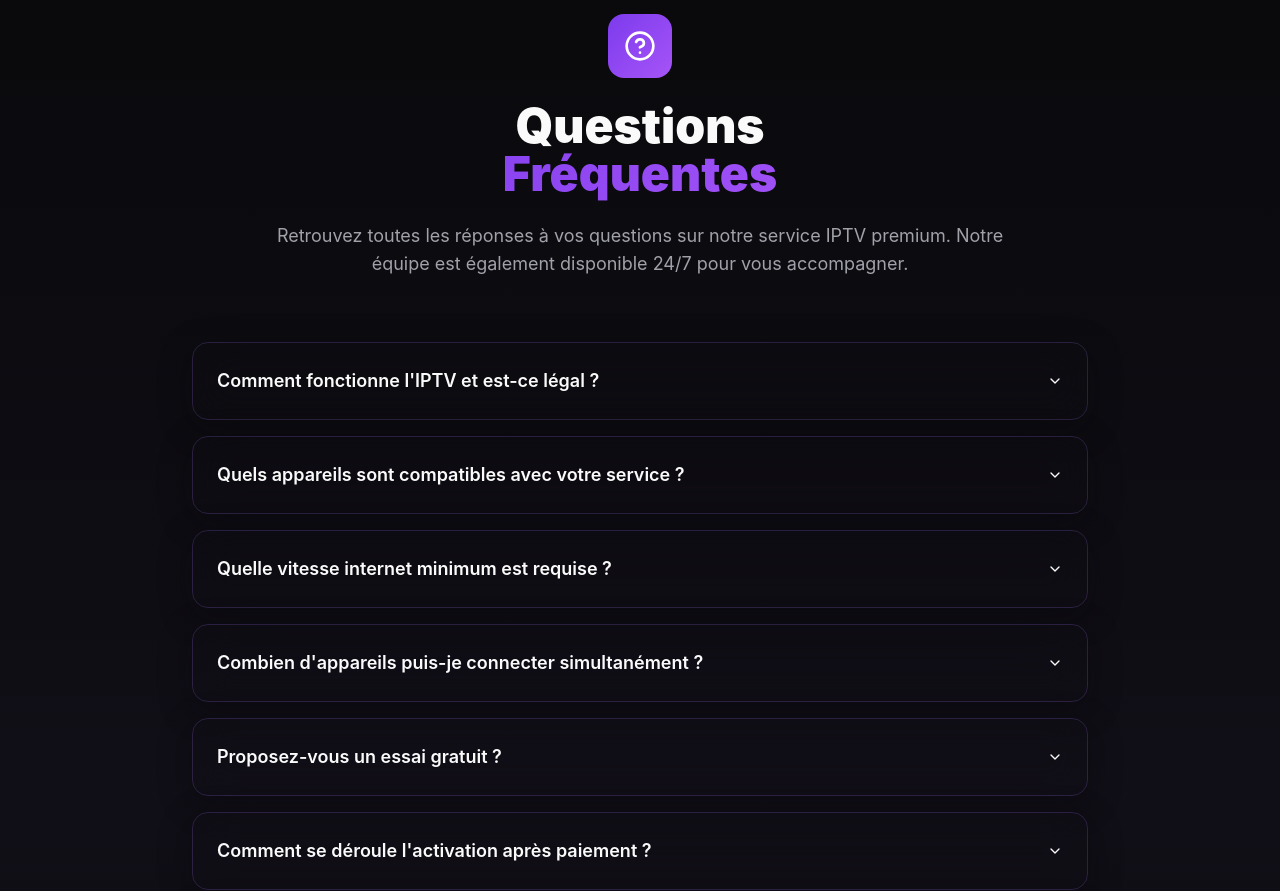
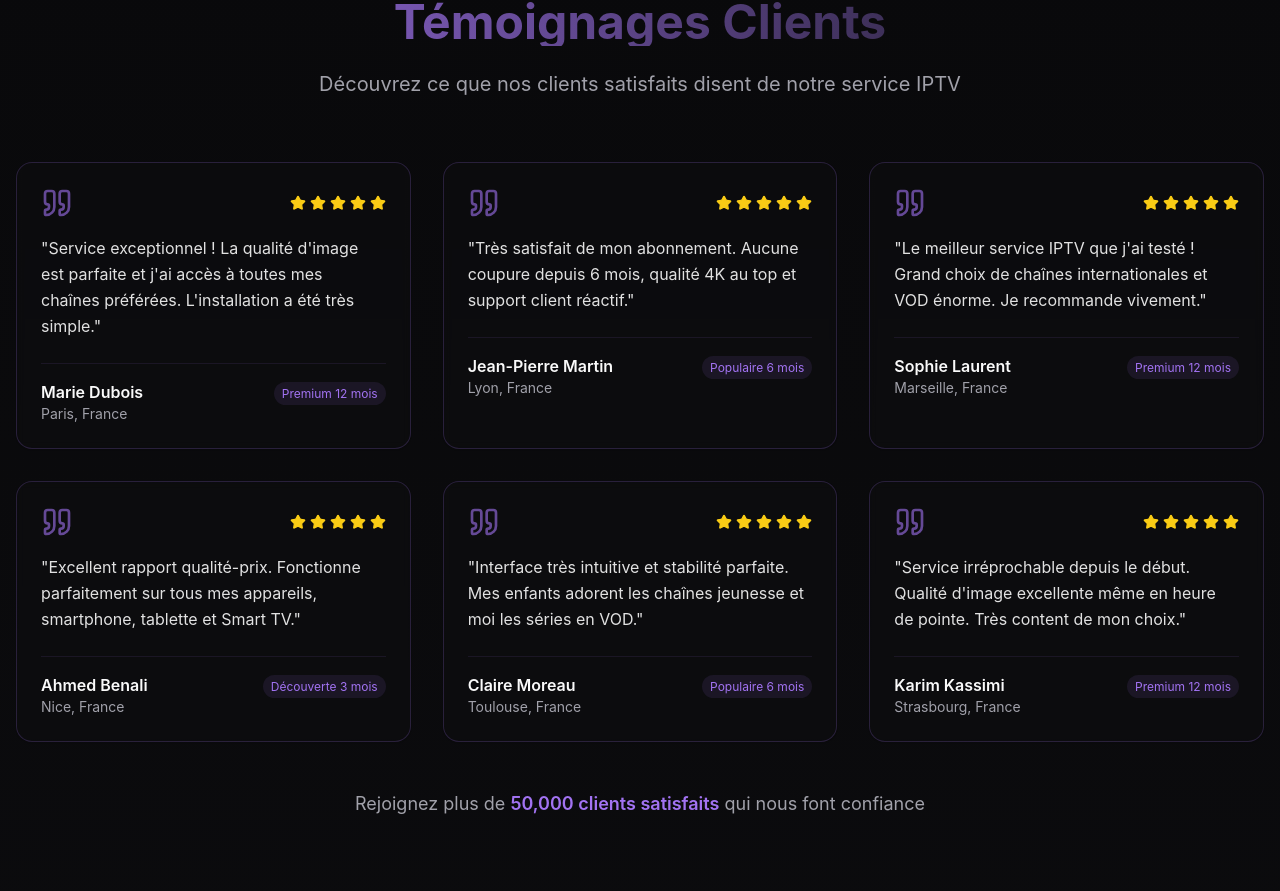
Before and after one commit to kdscrypto/IPTV-EXPRESS, a React (Vite) app: page / in a window 1280 px wide. Shown: the part 3290-4181 px from the top of the page. Built offline with nearby package versions, Linux system fonts and the light colour scheme; no server answers; the database is empty.

Commit message:
Add testimonials section
Add a testimonials section after the subscriptions section to display client testimonials.

```diff
--- /dev/null
+++ b/src/components/TestimonialsSection.tsx
@@ -0,0 +1,138 @@
+import { Star, Quote } from "lucide-react";
+import { Card, CardContent } from "@/components/ui/card";
+
+interface Testimonial {
+  id: number;
+  name: string;
+  location: string;
+  rating: number;
+  comment: string;
+  plan: string;
+}
+
+const TestimonialsSection = () => {
+  const testimonials: Testimonial[] = [
+    {
+      id: 1,
+      name: "Marie Dubois",
+      location: "Paris, France",
+      rating: 5,
+      comment: "Service exceptionnel ! La qualité d'image est parfaite et j'ai accès à toutes mes chaînes préférées. L'installation a été très simple.",
+      plan: "Premium 12 mois"
+    },
+    {
+      id: 2,
+      name: "Jean-Pierre Martin",
+      location: "Lyon, France",
+      rating: 5,
+      comment: "Très satisfait de mon abonnement. Aucune coupure depuis 6 mois, qualité 4K au top et support client réactif.",
+      plan: "Populaire 6 mois"
+    },
+    {
+      id: 3,
+      name: "Sophie Laurent",
+      location: "Marseille, France",
+      rating: 5,
+      comment: "Le meilleur service IPTV que j'ai testé ! Grand choix de chaînes internationales et VOD énorme. Je recommande vivement.",
+      plan: "Premium 12 mois"
+    },
+    {
+      id: 4,
+      name: "Ahmed Benali",
+      location: "Nice, France",
+      rating: 5,
+      comment: "Excellent rapport qualité-prix. Fonctionne parfaitement sur tous mes appareils, smartphone, tablette et Smart TV.",
+      plan: "Découverte 3 mois"
+    },
+    {
+      id: 5,
+      name: "Claire Moreau",
+      location: "Toulouse, France",
+      rating: 5,
+      comment: "Interface très intuitive et stabilité parfaite. Mes enfants adorent les chaînes jeunesse et moi les séries en VOD.",
+      plan: "Populaire 6 mois"
+    },
+    {
+      id: 6,
+      name: "Karim Kassimi",
+      location: "Strasbourg, France",
+      rating: 5,
+      comment: "Service irréprochable depuis le début. Qualité d'image excellente même en heure de pointe. Très content de mon choix.",
+      plan: "Premium 12 mois"
+    }
+  ];
+
+  const renderStars = (rating: number) => {
+    return Array.from({ length: 5 }, (_, index) => (
+      <Star
+        key={index}
+        className={`w-4 h-4 ${
+          index < rating ? "fill-yellow-400 text-yellow-400" : "text-gray-300"
+        }`}
+      />
+    ));
+  };
+
+  return (
+    <section className="py-20 bg-gradient-to-b from-background to-muted/20">
+      <div className="container mx-auto px-4">
+        <div className="text-center mb-16">
+          <h2 className="text-4xl md:text-5xl font-bold mb-6 bg-gradient-to-r from-primary to-secondary bg-clip-text text-transparent">
+            Témoignages Clients
+          </h2>
+          <p className="text-xl text-muted-foreground max-w-3xl mx-auto">
+            Découvrez ce que nos clients satisfaits disent de notre service IPTV
+          </p>
+        </div>
+
+        <div className="grid grid-cols-1 md:grid-cols-2 lg:grid-cols-3 gap-8">
+          {testimonials.map((testimonial) => (
+            <Card
+              key={testimonial.id}
+              className="bg-card/50 backdrop-blur-sm border-primary/20 hover:shadow-lg transition-all duration-300 hover:border-primary/40"
+            >
+              <CardContent className="p-6">
+                <div className="flex items-center justify-between mb-4">
+                  <Quote className="w-8 h-8 text-primary/60" />
+                  <div className="flex gap-1">
+                    {renderStars(testimonial.rating)}
+                  </div>
+                </div>
+
+                <p className="text-foreground/90 mb-6 leading-relaxed">
+                  "{testimonial.comment}"
+                </p>
+
+                <div className="border-t border-primary/10 pt-4">
+                  <div className="flex justify-between items-start">
+                    <div>
+                      <h4 className="font-semibold text-foreground">
+                        {testimonial.name}
+                      </h4>
+                      <p className="text-sm text-muted-foreground">
+                        {testimonial.location}
+                      </p>
+                    </div>
+                    <div className="text-right">
+                      <span className="text-xs bg-primary/10 text-primary px-2 py-1 rounded-full">
+                        {testimonial.plan}
+                      </span>
+                    </div>
+                  </div>
+                </div>
+              </CardContent>
+            </Card>
+          ))}
+        </div>
+
+        <div className="text-center mt-12">
+          <p className="text-lg text-muted-foreground">
+            Rejoignez plus de <span className="font-semibold text-primary">50,000 clients satisfaits</span> qui nous font confiance
+          </p>
+        </div>
+      </div>
+    </section>
+  );
+};
+
+export default TestimonialsSection;
--- a/src/pages/Index.tsx
+++ b/src/pages/Index.tsx
@@ -3,6 +3,7 @@ import { useToast } from "@/hooks/use-toast";
 import HeroSection from "@/components/HeroSection";
 import FeaturesSection from "@/components/FeaturesSection";
 import PricingSection from "@/components/PricingSection";
+import TestimonialsSection from "@/components/TestimonialsSection";
 import ActivationForm from "@/components/ActivationForm";
 import FAQSection from "@/components/FAQSection";
 import ContactSection from "@/components/ContactSection";
@@ -111,6 +112,7 @@ const Index = () => {
         <HeroSection />
         <FeaturesSection />
         <PricingSection onSelectPlan={handleSelectPlan} />
+        <TestimonialsSection />
         {selectedPlan && (
           <ActivationForm
             selectedPlan={selectedPlan}
```
